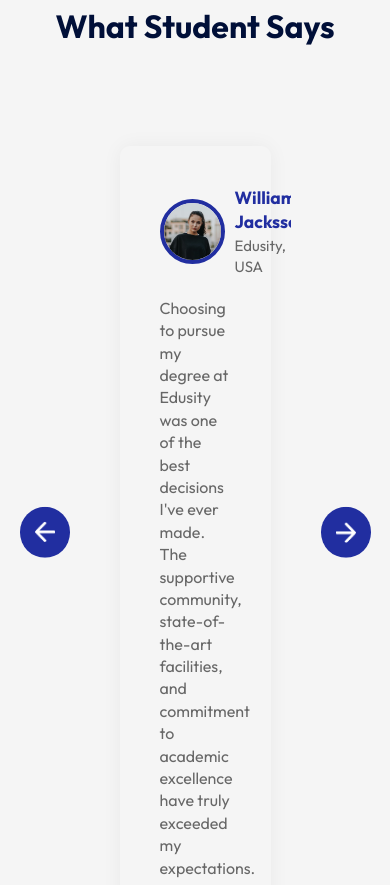
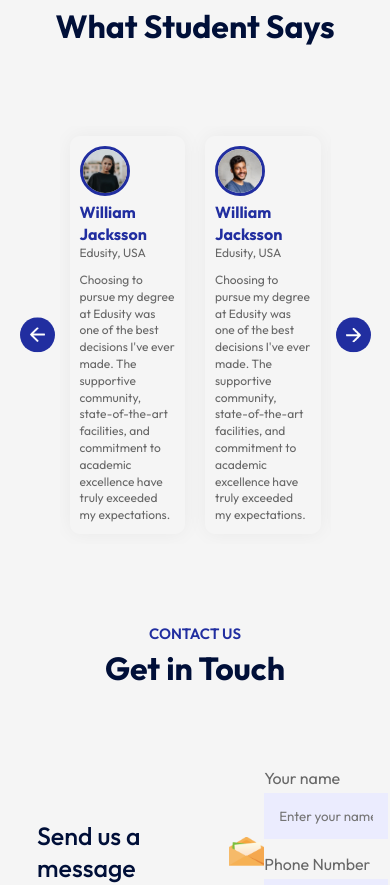
Before and after one commit to Rashijain2709/Edusity, a React (Vite) app: page / in a window 390 px wide. Shown: the part 3861-4746 px from the top of the page. Built offline with nearby package versions, Linux system fonts and the light colour scheme.

Commit message:
testimonials responsive

```diff
--- a/src/Components/Testimonials/Testimonials.css
+++ b/src/Components/Testimonials/Testimonials.css
@@ -63,3 +63,41 @@
 .user-info h3 {
     color: #212EA0;
 }
+
+/* ---------- media query ------------ */
+
+@media (max-width: 800px) {
+    .testimonials {
+        padding: 0 40px;
+    }
+    .next-btn, .back-btn {
+        padding: 10px;
+        width: 35px;
+    }
+    .testimonials ul li {
+        padding: 10px;
+    }
+    .slide {
+        padding: 10px;
+    }
+    .slide img {
+        width: 50px;
+        border: 3px solid #212EA0;
+    }
+}
+
+/* ---------- media query ------------ */
+
+@media (max-width: 600px) {
+    .user-info {
+        display: block;
+        margin-bottom: 10px;
+        font-size: 12px;
+    }
+    .user-info h3 {
+        font-size: 16px;
+    }
+    .slider p {
+        font-size: 12px;
+    }
+}
```
